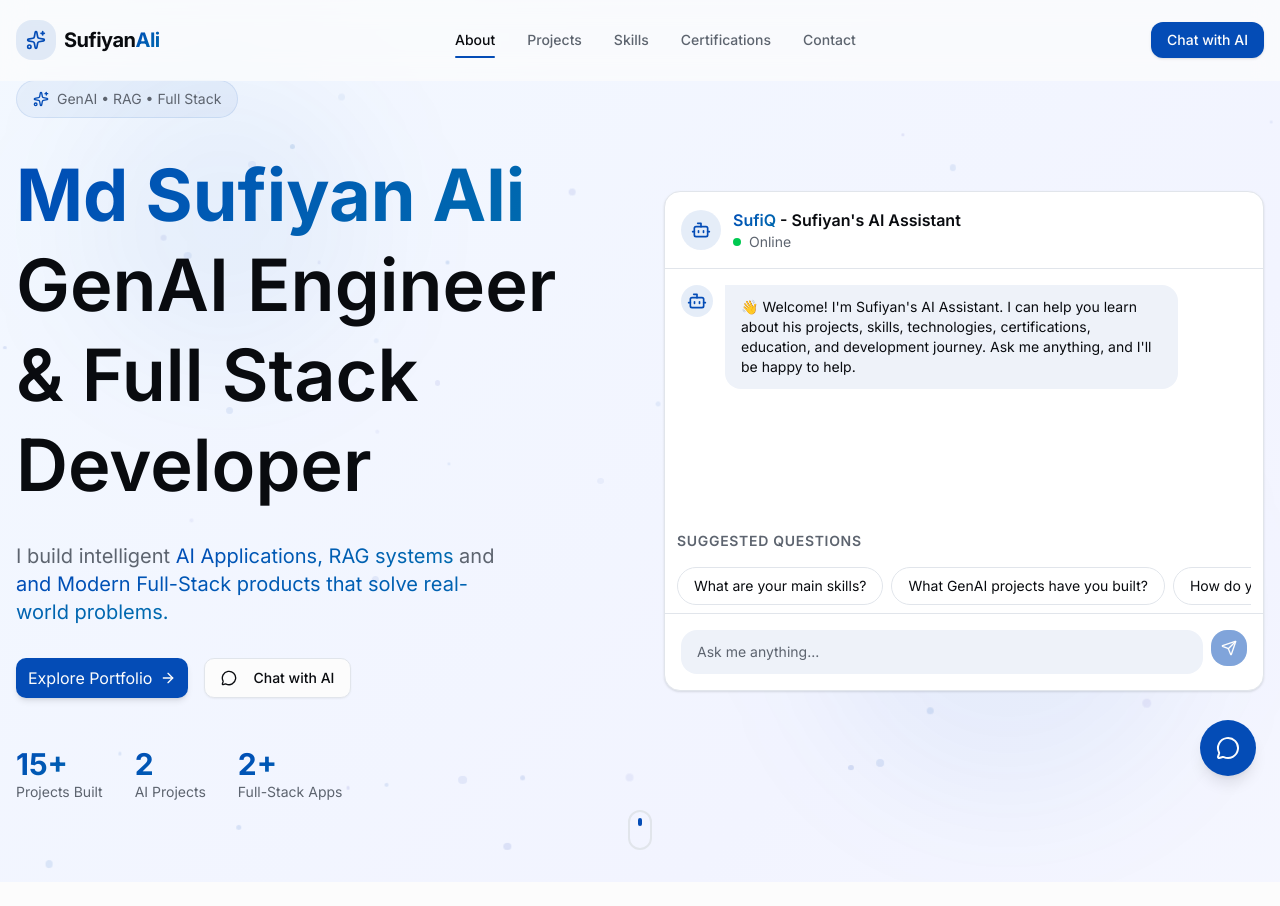
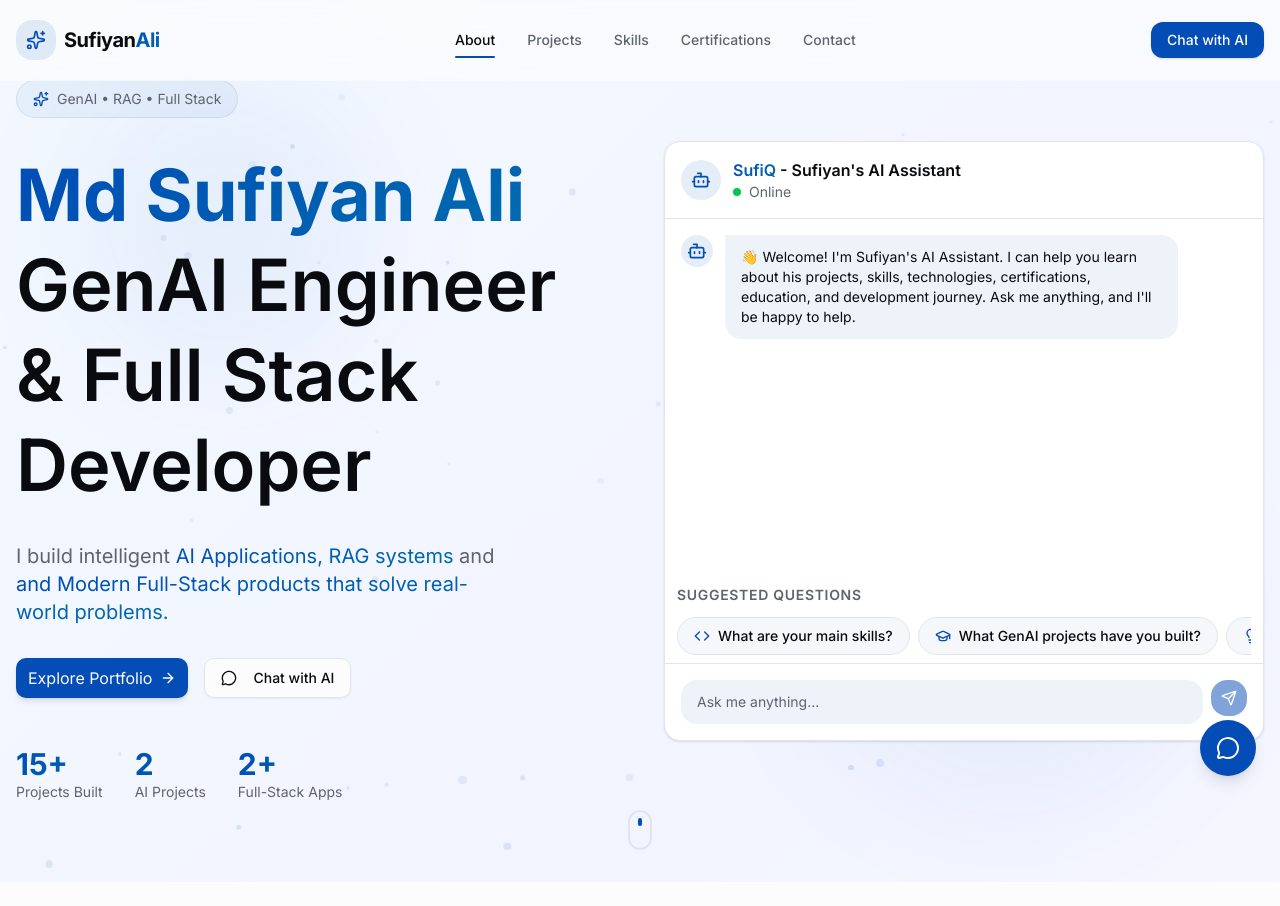
Before and after one commit to Sufiyan0000/AI-Powered-Portfolio, a Next.js app in the folder frontend/: page / in a window 1280 px wide. Shown: the top 906 px of the page. Built offline with nearby package versions, Linux system fonts and the light colour scheme.

Commit message:
added multiple suggested questions

```diff
--- a/frontend/components/portfolio/chatbot.tsx
+++ b/frontend/components/portfolio/chatbot.tsx
@@ -19,11 +19,67 @@ import { useChat } from "@/hooks/useChat";
 gsap.registerPlugin(ScrollTrigger);
 
 const suggestedPrompts = [
-  { icon: Code2, text: "What are your main skills?" },
-  { icon: Briefcase, text: "Tell me about your experience" },
-  { icon: GraduationCap, text: "What projects have you worked on?" },
-  { icon: Lightbulb, text: "How do you approach problem-solving?" },
-];
+  {
+    id: "skills",
+    icon: Code2,
+    emoji: "🧑‍💻",
+    text: "What are your main skills?",
+  },
+  {
+    id: "experience",
+    icon: Briefcase,
+    emoji: "💼",
+    text: "Tell me about your experience",
+  },
+  {
+    id: "projects",
+    icon: GraduationCap,
+    emoji: "🚀",
+    text: "What projects have you built?",
+  },
+  {
+    id: "problem-solving",
+    icon: Lightbulb,
+    emoji: "🧠",
+    text: "How do you approach problem-solving?",
+  },
+  {
+    id: "remote-work",
+    icon: Briefcase,
+    emoji: "🌍",
+    text: "Are you open to remote work?",
+  },
+  {
+    id: "hybrid-work",
+    icon: Briefcase,
+    emoji: "🏢",
+    text: "Are you comfortable with hybrid work?",
+  },
+  {
+    id: "contract-work",
+    icon: Briefcase,
+    emoji: "📄",
+    text: "Are you open to contract work?",
+  },
+  {
+    id: "freelance",
+    icon: Code2,
+    emoji: "🚀",
+    text: "Do you take freelance projects?",
+  },
+  {
+    id: "hourly-work",
+    icon: Briefcase,
+    emoji: "⏱️",
+    text: "Do you take hourly projects?",
+  },
+  {
+    id: "salary",
+    icon: Briefcase,
+    emoji: "💰",
+    text: "What are your salary expectations?",
+  },
+]
 
 export function Chatbot() {
   const sectionRef = useRef<HTMLElement>(null);
--- a/frontend/components/portfolio/hero.tsx
+++ b/frontend/components/portfolio/hero.tsx
@@ -6,13 +6,19 @@ import { Button } from "@/components/ui/button";
 import {
   ArrowRight,
   Bot,
+  Briefcase,
+  Building2,
+  Clock,
   Code,
+  FileText,
+  Globe,
   GraduationCap,
   Lightbulb,
   MessageCircle,
   Send,
   Sparkles,
   User,
+  Wallet,
 } from "lucide-react";
 import { useChat } from "@/hooks/useChat";
 
@@ -88,9 +94,13 @@ export function Hero() {
   const chat = useChat();
 
   const initialPrompts = [
-    { id: "skills", icon: Code, text: "What are your main skills?" },
     {
-      id: "projects",
+      id: "skills",
+      icon: Code,
+      text: "What are your main skills?",
+    },
+    {
+      id: "genai-projects",
       icon: GraduationCap,
       text: "What GenAI projects have you built?",
     },
@@ -98,6 +108,41 @@ export function Hero() {
       id: "problem-solving",
       icon: Lightbulb,
       text: "How do you approach problem-solving?",
+    },
+    {
+      id: "experience",
+      icon: Briefcase,
+      text: "Tell me about your experience",
+    },
+    {
+      id: "remote-work",
+      icon: Globe,
+      text: "Are you open to remote work?",
+    },
+    {
+      id: "hybrid-work",
+      icon: Building2,
+      text: "Are you comfortable with hybrid work?",
+    },
+    {
+      id: "contract-work",
+      icon: FileText,
+      text: "Are you open to contract work?",
+    },
+    {
+      id: "freelance",
+      icon: Briefcase,
+      text: "Do you take freelance projects?",
+    },
+    {
+      id: "hourly-work",
+      icon: Clock,
+      text: "Do you take hourly projects?",
+    },
+    {
+      id: "salary",
+      icon: Wallet,
+      text: "What are your salary expectations?",
     },
   ];
 
@@ -213,8 +258,10 @@ export function Hero() {
           </div>
 
           {/* Right content - Chat Preview */}
-          <div className=" w-full max-w-[650px] glass rounded-2xl overflow-hidden flex flex-col h-[500px]"
-          ref={chatPreviewRef}>
+          <div
+            className=" w-full max-w-[650px] glass rounded-2xl overflow-hidden flex flex-col h-[620px] sm:h-[600px] lg:h-[600px]"
+            ref={chatPreviewRef}
+          >
             {/* Chat Header */}
             <div className="flex items-center gap-3 p-4 border-b border-border">
               <div className="w-10 h-10 rounded-full bg-primary/10 flex items-center justify-center">
@@ -257,7 +304,9 @@ export function Hero() {
                         : "bg-secondary rounded-tl-none"
                     }`}
                   >
-                    <p className="text-sm">{message.content}</p>
+                    <p className="text-sm whitespace-pre-line">
+                      {message.content}
+                    </p>
                   </div>
                 </div>
               ))}
@@ -290,21 +339,45 @@ export function Hero() {
 
             {/* Suggested Prompts */}
             {suggestedPrompts.length !== 0 && (
-              <div className="chat-animate mx-3 mt-2 space-y-4 lg:col-span-1">
+              <div className="chat-animate mx-3 mt-2 space-y-3">
                 <h3 className="font-semibold text-sm text-muted-foreground uppercase tracking-wider">
                   Suggested Questions
                 </h3>
-                <div className="flex gap-2 overflow-x-auto pb-2">
-                  {suggestedPrompts.map((prompt, index) => (
-                    <button
-                      key={index}
-                      onClick={() => handlePromptClick(prompt.id, prompt.text)}
-                      className="shrink-0 rounded-full border border-border px-4 py-2 text-sm whitespace-nowrap hover:border-primary hover:text-primary transition-all"
-                    >
-                      {/* <prompt.icon className="w-5 h-5 text-primary mb-2 group-hover:scale-110 transition-transform" /> */}
-                      <p className="text-sm text-foreground">{prompt.text}</p>
-                    </button>
-                  ))}
+                <div className="flex gap-2 overflow-x-auto pb-2 scrollbar-hide">
+                  {suggestedPrompts.map((prompt) => {
+                    const Icon = prompt.icon;
+
+                    return (
+                      <button
+                        key={prompt.id}
+                        type="button"
+                        onClick={() =>
+                          handlePromptClick(prompt.id, prompt.text)
+                        }
+                        disabled={chat.isTyping}
+                        className="
+          flex shrink-0 items-center gap-2
+          rounded-full
+          border border-border
+          bg-secondary/60
+          px-4 py-2
+          text-sm font-medium
+          text-foreground
+          whitespace-nowrap
+          transition-all duration-200
+          hover:border-primary/30
+          hover:bg-primary/5
+          hover:text-primary
+          disabled:cursor-not-allowed
+          disabled:opacity-50
+        "
+                      >
+                        <Icon className="h-4 w-4 text-primary" />
+
+                        <span>{prompt.text}</span>
+                      </button>
+                    );
+                  })}
                 </div>
               </div>
             )}
```
